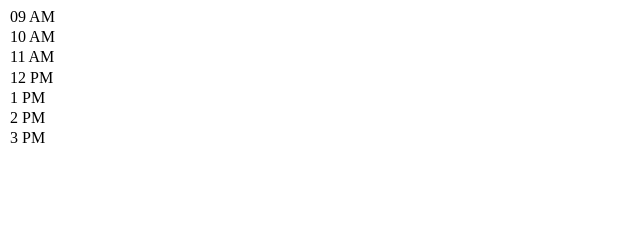
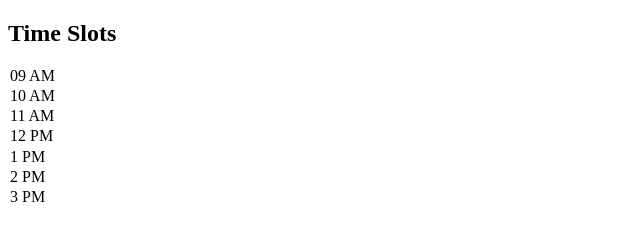
Before and after one commit to RizAli/Channel-007, a plain HTML site: page index.html in a window 1280 px wide. Shown: the whole page, without its empty margins (0-640 px from the left). Drawn offline with nearby package versions, Linux system fonts and the light colour scheme.

Commit message:
fixed indentation

```diff
--- a/index.html
+++ b/index.html
@@ -6,6 +6,7 @@
      <link rel="stylesheet" href="style.css" type="text/css" media="screen" charset="utf-8">
   </head>
   <body>
+    <h2> Time Slots </h2>
     <div class='time'>
 
     </div>
```
Also changed, not shown: channel.js (+7 -12 lines).
